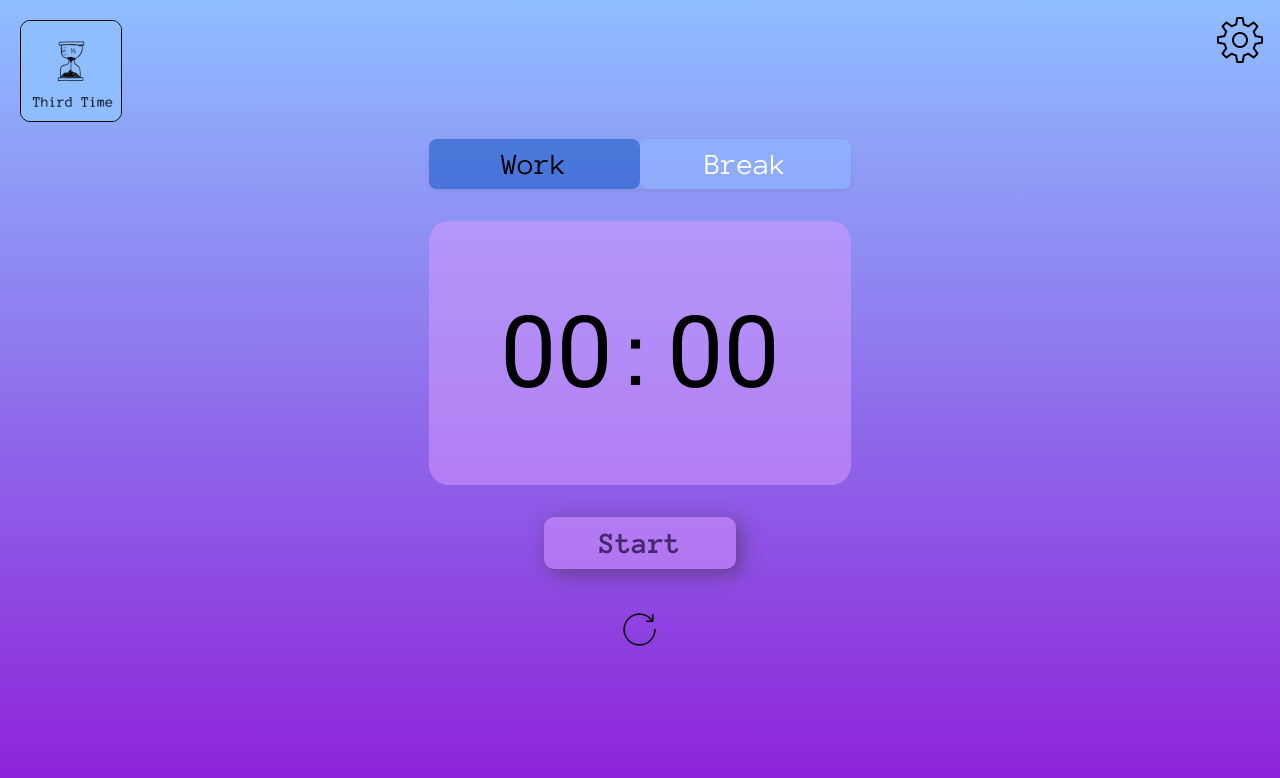
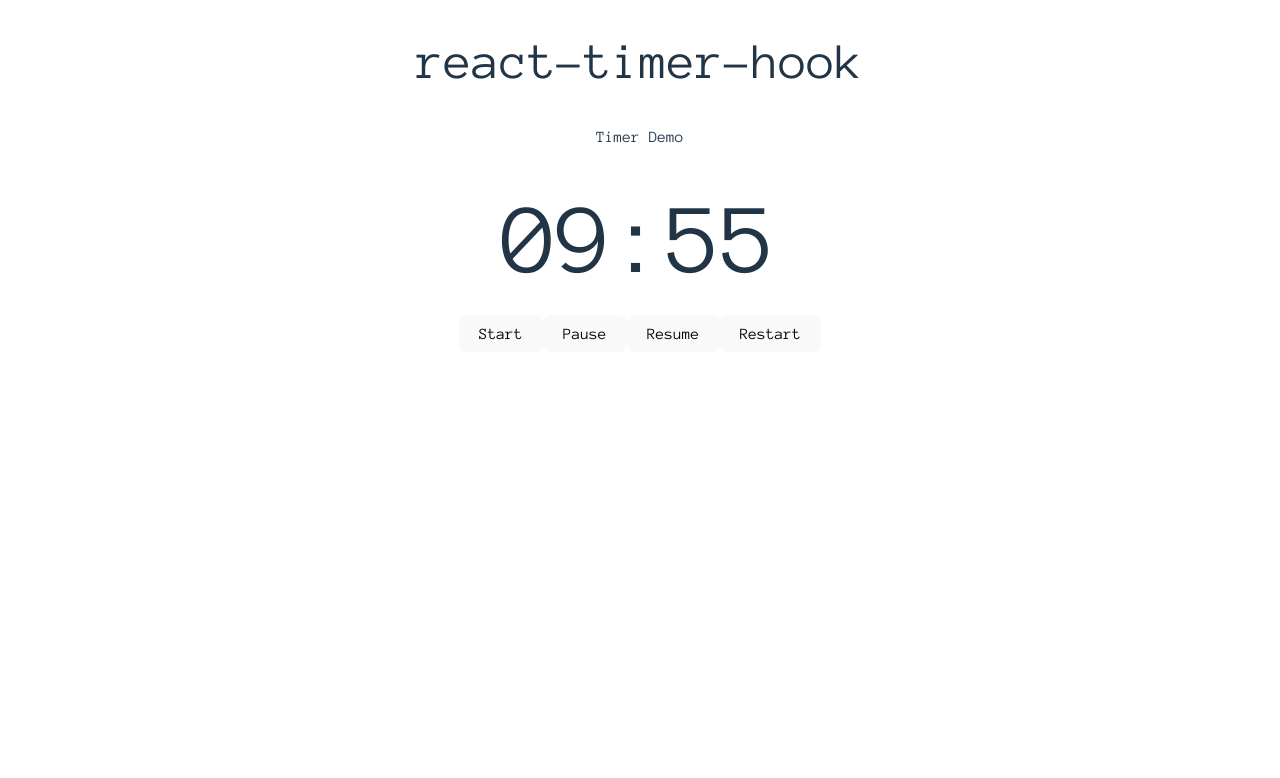
Before and after one commit to jfurdzik/ThirdTime, a React (Vite) app in the folder third-time/: page /timer in a window 1280 px wide. Shown: the top 778 px of the page. Built offline with nearby package versions, Linux system fonts and the light colour scheme.

Commit message:
timer mode switch works!!

```diff
--- a/third-time/package.json
+++ b/third-time/package.json
@@ -12,6 +12,7 @@
   "dependencies": {
     "react": "^19.2.0",
     "react-dom": "^19.2.0",
+    "react-router-dom": "^7.11.0",
     "react-timer-hook": "^4.0.5"
   },
   "devDependencies": {
--- a/third-time/src/App.jsx
+++ b/third-time/src/App.jsx
@@ -1,12 +1,20 @@
 import { useState } from 'react';
 import './App.css';
 import StopwatchPage from './pages/StopwatchPage';
+import { BrowserRouter, Routes, Route, Link } from 'react-router-dom';
+import MyTimer from './components/MyTimer/MyTimer';
 
 function App() {
+  const time = new Date();
+  time.setSeconds(time.getSeconds() + 600); // 10 minutes timer
+
   return (
-    <>
-      <StopwatchPage/>
-    </>
+    <BrowserRouter>
+      <Routes>
+        <Route path="/" element={<StopwatchPage/>}/>
+        <Route path="/timer" element={<MyTimer expiryTimestamp={time}/>}/>
+      </Routes>
+    </BrowserRouter>
   )
 }
 
--- a/third-time/src/components/MyStopwatch/MyStopwatch.jsx
+++ /dev/null
@@ -1,42 +0,0 @@
-import React, { useState } from 'react';
-import { useStopwatch } from 'react-timer-hook';
-import styles from './MyStopwatch.module.css';
-import reset_icon from "../../assets/reset.png";
-import Toggle from "../Toggle/Toggle";
-
-export default function MyStopwatch() {
-  const {
-    totalSeconds,
-    milliseconds,
-    seconds,
-    minutes,
-    hours,
-    days,
-    isRunning,
-    start,
-    pause,
-    reset,
-  } = useStopwatch({ autoStart: false, interval: 20 });
-
-  const formatTime = (time) => {
-    return String(time).padStart(2, '0');
-  };
-
-  const [toggleState, setToggleState] = useState('');
-
-  const handleToggleData = (data) => {
-    setToggleState(data);
-    console.log("state received from toggle: ", data);
-  }
-
-  return (
-    <div className={styles.component}>
-      <Toggle onDataSend={handleToggleData}/>
-      <div className={toggleState == "work" ? styles.timeBlue : styles.timePurple}>
-        <span>{formatTime(minutes)}</span>:<span>{formatTime(seconds)}</span>
-      </div>
-      <div className={styles.start_pause_container}><button onClick={isRunning ? pause : start} className={toggleState == "work" ? styles.pause_start_blue : styles.pause_start_purple}>{isRunning ? 'Pause' : 'Start'}</button></div>
-      <button onClick={() => reset(new Date(0), false)} className={styles.reset_button}><img src={reset_icon} className={styles.reset_img}/></button>
-    </div>
-  );
-}
--- /dev/null
+++ b/third-time/src/components/MyStopwatchAndTimer/MyStopwatchAndTimer.jsx
@@ -0,0 +1,90 @@
+import React, { useState } from 'react';
+import { useStopwatch, useTimer } from 'react-timer-hook';
+import styles from './MyStopwatchAndTimer.module.css';
+import reset_icon from "../../assets/reset.png";
+import Toggle from "../Toggle/Toggle";
+
+export default function MyStopwatchAndTimer() {
+  //this should be a prop, changed for testing
+  const expiryTimestamp = new Date();
+  expiryTimestamp.setSeconds(expiryTimestamp.getSeconds() + 300);
+
+  const {
+    totalSeconds,
+    milliseconds,
+    seconds,
+    minutes,
+    hours,
+    days,
+    isRunning,
+    start,
+    pause,
+    reset,
+  } = useStopwatch({ autoStart: false, interval: 20 });
+
+    const {
+      totalSeconds: totalSecondsT, //rename after destructuring
+      seconds: secondsT,
+      minutes: minutesT,
+      isRunning: isRunningT,
+      start: startT,
+      pause: pauseT,
+      restart: restartT,
+    } = useTimer({ expiryTimestamp, onExpire: () => console.warn('onExpire called'), interval: 20 });
+
+  const formatTime = (time) => {
+    return String(time).padStart(2, '0');
+  };
+
+  const [toggleState, setToggleState] = useState("work");
+
+  const handleToggleData = (data) => {
+    setToggleState(data);
+    console.log("state received from toggle: ", data);
+  }
+
+  //make this clock object to det type (stopwatch/timer) + classes
+  const isWork = toggleState == "work";
+  const clock = isWork
+  ? {
+    minutes,
+    seconds,
+    isRunning,
+    start,
+    pause,
+    reset: () => reset(new Date(0), false),
+    timeClass: styles.timeBlue,
+    buttonClass: styles.pause_start_blue,
+  }
+  : {
+    minutes: minutesT,
+    seconds: secondsT,
+    isRunning: isRunningT,
+    start: startT,
+    pause: pauseT,
+    reset: () => restartT(expiryTimestamp, false),
+    timeClass: styles.timePurple,
+    buttonClass: styles.pause_start_purple,
+  }
+
+  return (
+    <div className={styles.component}>
+      <Toggle onDataSend={handleToggleData}/>
+
+      <div className={clock.timeClass}>
+        <span>{formatTime(clock.minutes)}</span>:
+        <span>{formatTime(clock.seconds)}</span>
+      </div>
+
+      <div className={styles.start_pause_container}>
+        <button onClick={clock.isRunning ? clock.pause : clock.start} className={clock.buttonClass}>
+          {clock.isRunning ? "Pause" : "Start"}
+        </button>
+      </div>
+
+      <button onClick={clock.reset} className={styles.reset_button}>
+        <img src={reset_icon} className={styles.reset_img}/>
+      </button>
+    </div>
+  );
+}
--- /dev/null
+++ b/third-time/src/components/MyTimer/MyTimer.jsx
@@ -0,0 +1,42 @@
+import React from 'react';
+import { useTimer } from 'react-timer-hook';
+
+export default function MyTimer({ expiryTimestamp }) {
+  const {
+    totalSeconds,
+    milliseconds,
+    seconds,
+    minutes,
+    hours,
+    days,
+    isRunning,
+    start,
+    pause,
+    resume,
+    restart,
+  } = useTimer({ expiryTimestamp, onExpire: () => console.warn('onExpire called'), interval: 20 });
+
+  const formatTime = (time) => {
+    return String(time).padStart(2, '0');
+  };
+
+  return (
+    <div style={{textAlign: 'center'}}>
+      <h1>react-timer-hook </h1>
+      <p>Timer Demo</p>
+      <div style={{fontSize: '100px'}}>
+        <span>{formatTime(minutes)}</span>:<span>{formatTime(seconds)}</span>
+      </div>
+      {/* <p>{isRunning ? 'Running' : 'Not running'}</p> */}
+      <button onClick={start}>Start</button>
+      <button onClick={pause}>Pause</button>
+      <button onClick={resume}>Resume</button>
+      <button onClick={() => {
+        // Restarts to 5 minutes timer
+        const time = new Date();
+        time.setSeconds(time.getSeconds() + 300);
+        restart(time)
+      }}>Restart</button>
+    </div>
+  );
+}
--- a/third-time/src/pages/StopwatchPage.jsx
+++ b/third-time/src/pages/StopwatchPage.jsx
@@ -1,5 +1,5 @@
 import React from 'react';
-import MyStopwatch from '../components/MyStopwatch/MyStopwatch';
+import MyStopwatchAndTimer from '../components/MyStopwatchAndTimer/MyStopwatchAndTimer';
 import styles from './StopwatchPage.module.css';
 import logo from '../assets/logo.png';
 import settings from '../assets/settings.png';
@@ -11,7 +11,7 @@ export default function StopwatchPage() {
       <button className={styles.settings}>
         <img src={settings}/>
       </button>
-      <MyStopwatch/>
+      <MyStopwatchAndTimer/>
     </div>
   );
 }
```
Also changed, not shown: third-time/src/components/MyStopwatchAndTimer/MyStopwatchAndTimer.module.css (renamed from third-time/src/components/MyStopwatch/MyStopwatch.module.css), third-time/src/components/MyTimer/MyTimer.module.css (added), 1 other file (tests, documents, lock files or other folders).
